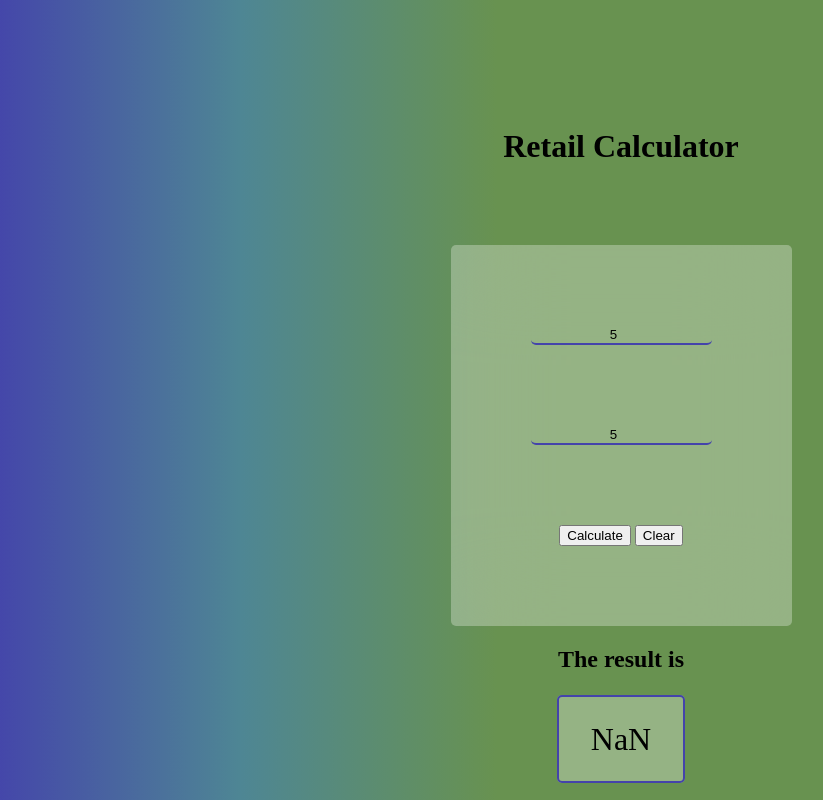
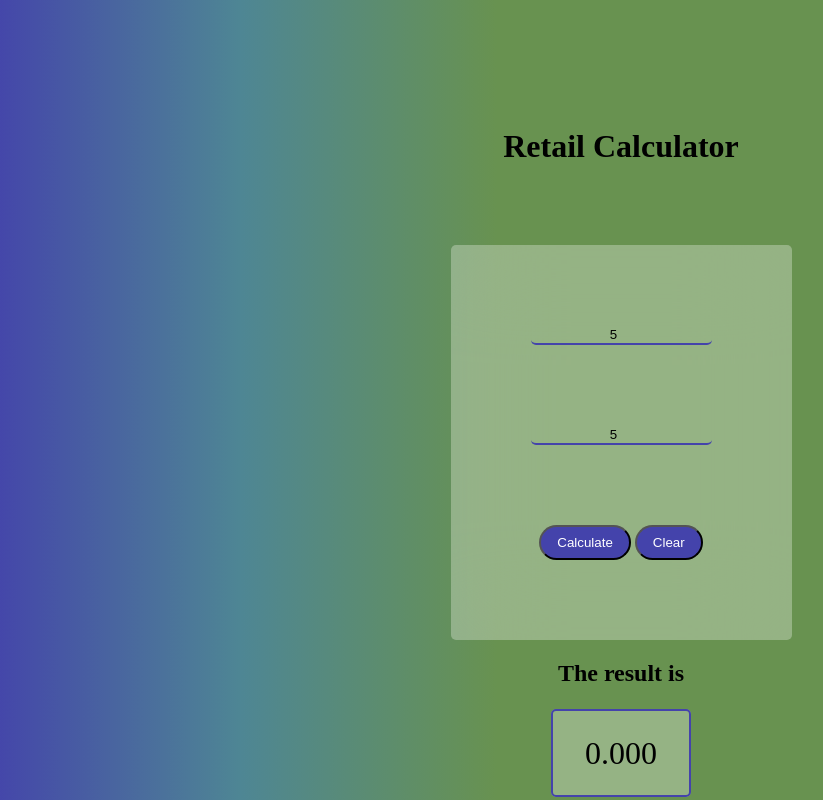
Before and after one commit to s0l0r1d4/retailcalculator, a plain HTML site: page index.html in a window 1280 px wide. Both pictures are taken after typing "5", "5" into the empty fields and a click on the button "Calculate". Shown: the whole page, without its empty margins (15-838 px from the left). Drawn offline with Linux system fonts and the light colour scheme.

Commit message:
Add files via upload

```diff
--- a/index.html
+++ b/index.html
@@ -23,23 +23,21 @@
   </div>
 
   <script>
-      let num1=parseFloat(document.querySelector('#origin').value)
-      let num2=parseFloat(document.querySelector('#added').value)
-      let calcProfit=parseFloat(100-num2)
+      let num1=+document.querySelector('#origin').value
+      let num2=+document.querySelector('#added').value
       let btn=document.querySelector('#submit')
       btn.addEventListener("click", function(event){
           event.preventDefault()
-          const initResult=num1/calcProfit
-          const finalResult=initResult*100
-          parseFloat(document.querySelector('span').innerHTML=`${finalResult.toFixed(3)}`)
+          let finalResult=(num1/(100-num2))*100
+          document.querySelector('span').innerHTML=`${finalResult.toFixed(3)}`
           console.log(typeof(finalResult))
           if (finalResult.toString().length>3 && finalResult.toString().length<7){
               const k=finalResult/1000
-              parseFloat(document.querySelector('span').innerHTML=`${k.toFixed(1)}k`)
+              document.querySelector('span').innerHTML=`${k.toFixed(1)}k`
             }
             if (finalResult.toString().length>6 && finalResult.toString().length<10){
                 const m=finalResult/1000000
-                parseFloat(document.querySelector('span').innerHTML=`${m.toFixed(1)}M`)
+                document.querySelector('span').innerHTML=`${m.toFixed(1)}M`
             }
         });
   </script>
--- a/style.scss
+++ b/style.scss
@@ -54,6 +54,12 @@ span{
     -webkit-backdrop-filter: blur(50px);
     backdrop-filter: blur(50px);
 }
+button{
+    background-color: #4443AB;
+    color: white;
+    border-radius: 50px;
+    padding:0.5rem 1rem;
+}
 @media screen and (max-width:450px){
     *{
         overflow: hidden;
```
Also changed, not shown: style.css, 1 other file.
